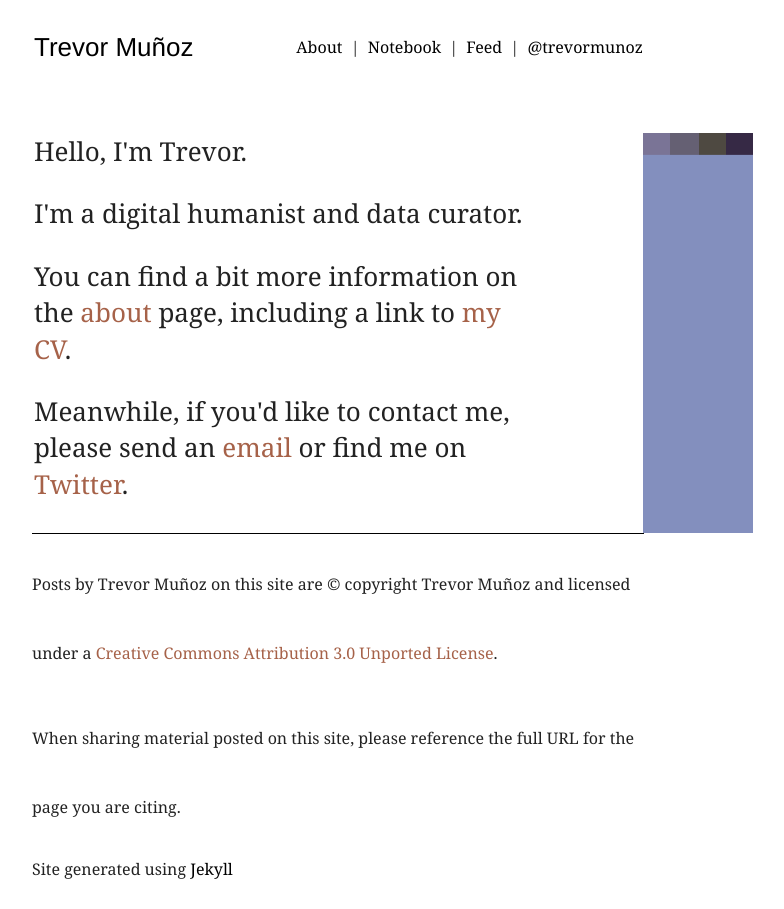
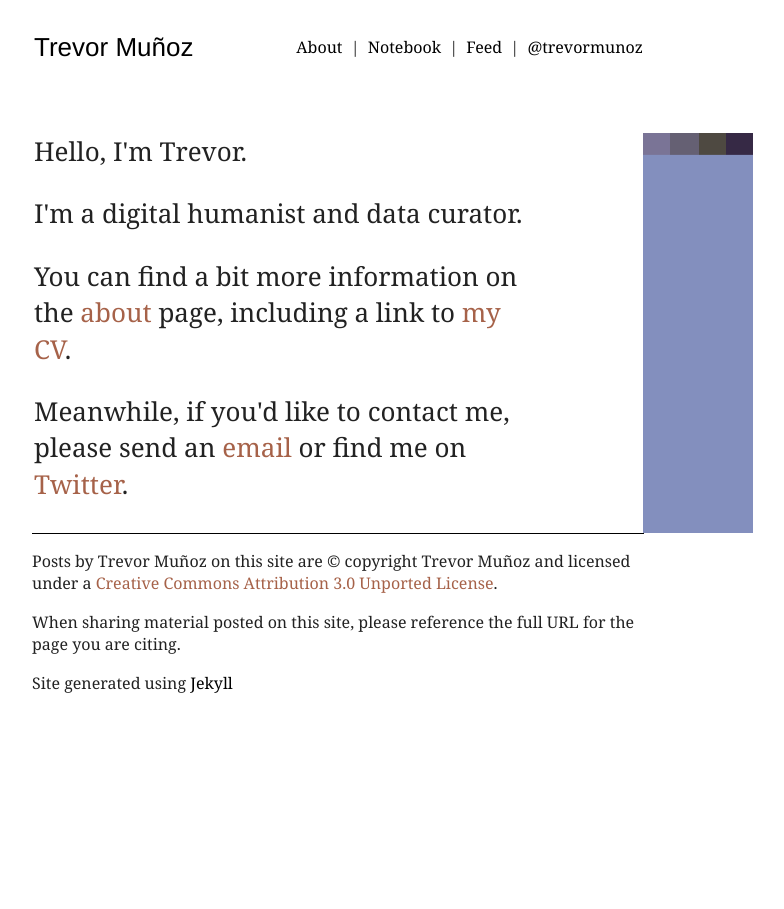
Before and after one commit to trevormunoz/calling-card, a Jekyll site: the page built from index.html, in a window 1280 px wide. Shown: the whole page, without its empty margins (302-1086 px from the left). Built offline with Jekyll 4.4.1, drawn with Linux system fonts in a browser that asks for light colours; nearby versions of some CDN libraries; Markdown is read by kramdown in place of the engine named in the settings.

Commit message:
Unfixing the footer paragraph spacing

```diff
--- a/css/main.css
+++ b/css/main.css
@@ -317,9 +317,6 @@ body .site .wrapper .footer {
   border-bottom-style: none;
   border-left-style: none;
 }
-body .site .wrapper .footer .rights p {
-  line-height: 69px;
-}
 body .site .wrapper .footer .tool a {
   font-family: "ff-tisa-web-pro-1", "ff-tisa-web-pro-2", Georgia, serif;
   color: #000;
--- a/css/main.less
+++ b/css/main.less
@@ -372,10 +372,6 @@ body .site .wrapper .footer {
 	border-left-style: none;
 }
 
-body .site .wrapper .footer .rights p {
-	line-height: 69px;
-}
-
 body .site .wrapper .footer .tool a{
 	font-family: "ff-tisa-web-pro-1","ff-tisa-web-pro-2", Georgia, serif;
 	color: #000;
```
